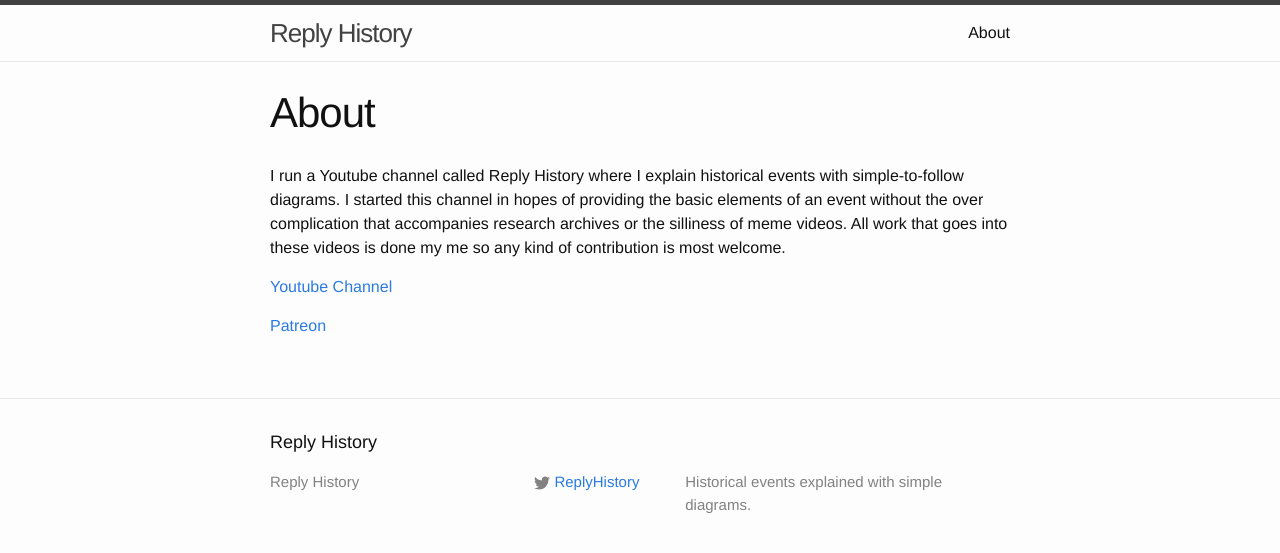
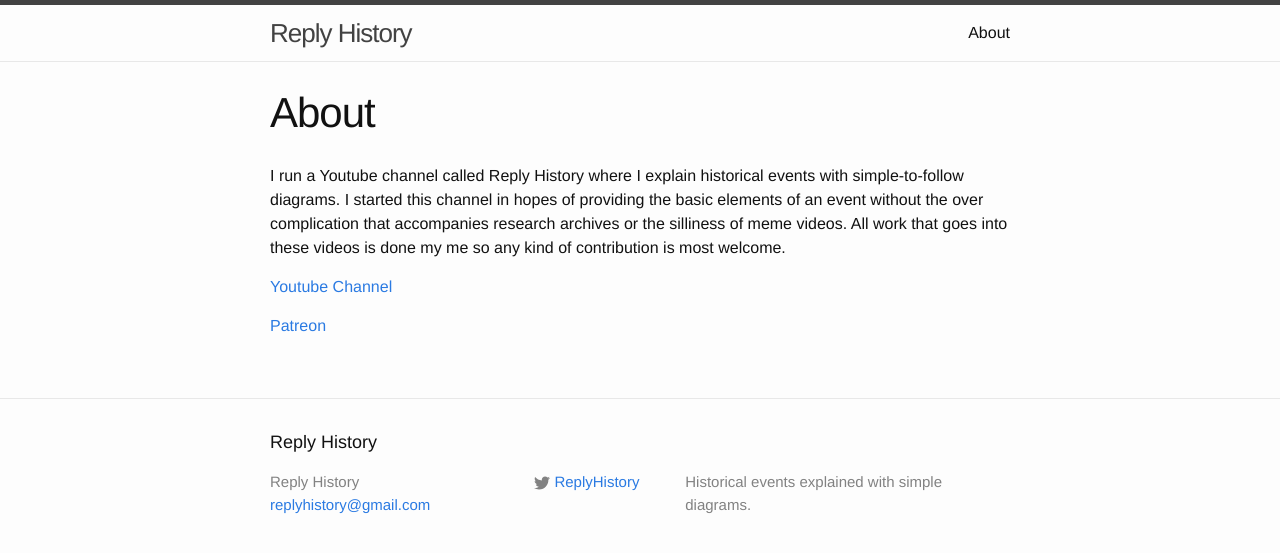
Before and after one commit to ReplyHistory/ReplyHistory.github.io, a Jekyll site: the page built from about.md, in a window 1280 px wide. Shown: the top 553 px of the page. Built offline with Jekyll 4.4.1, drawn with Linux system fonts in a browser that asks for light colours; some of the changed lines change nothing that is shown.

Commit message:
Update _config.yml

```diff
--- a/_config.yml
+++ b/_config.yml
@@ -7,7 +7,7 @@
 
 # Site settings
 title: Reply History
-contact email: replyhistory@gmail.com
+email: replyhistory@gmail.com
 description: > # this means to ignore newlines until "baseurl:"
   Historical events explained with simple diagrams.
 baseurl: "" # the subpath of your site, e.g. /blog
```
